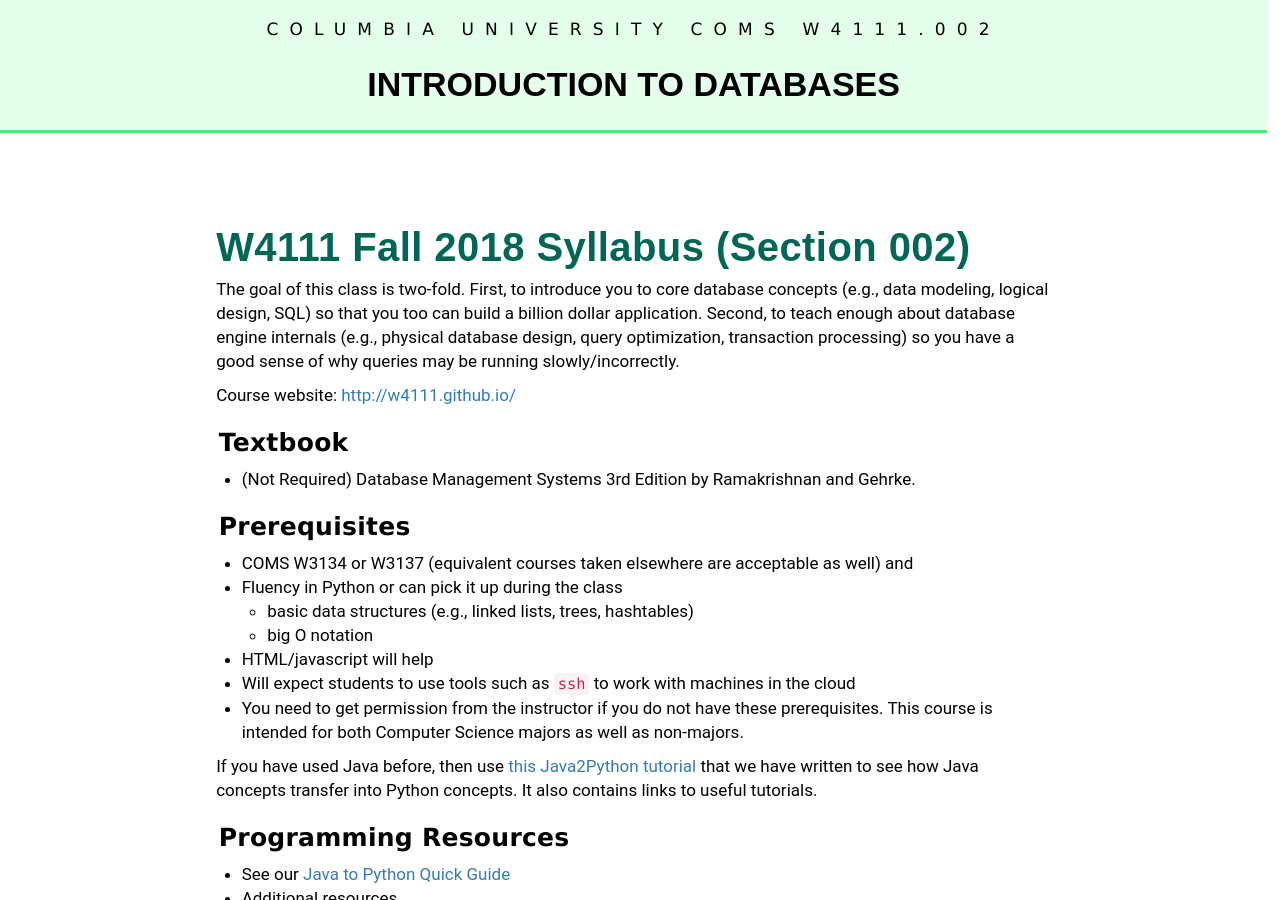
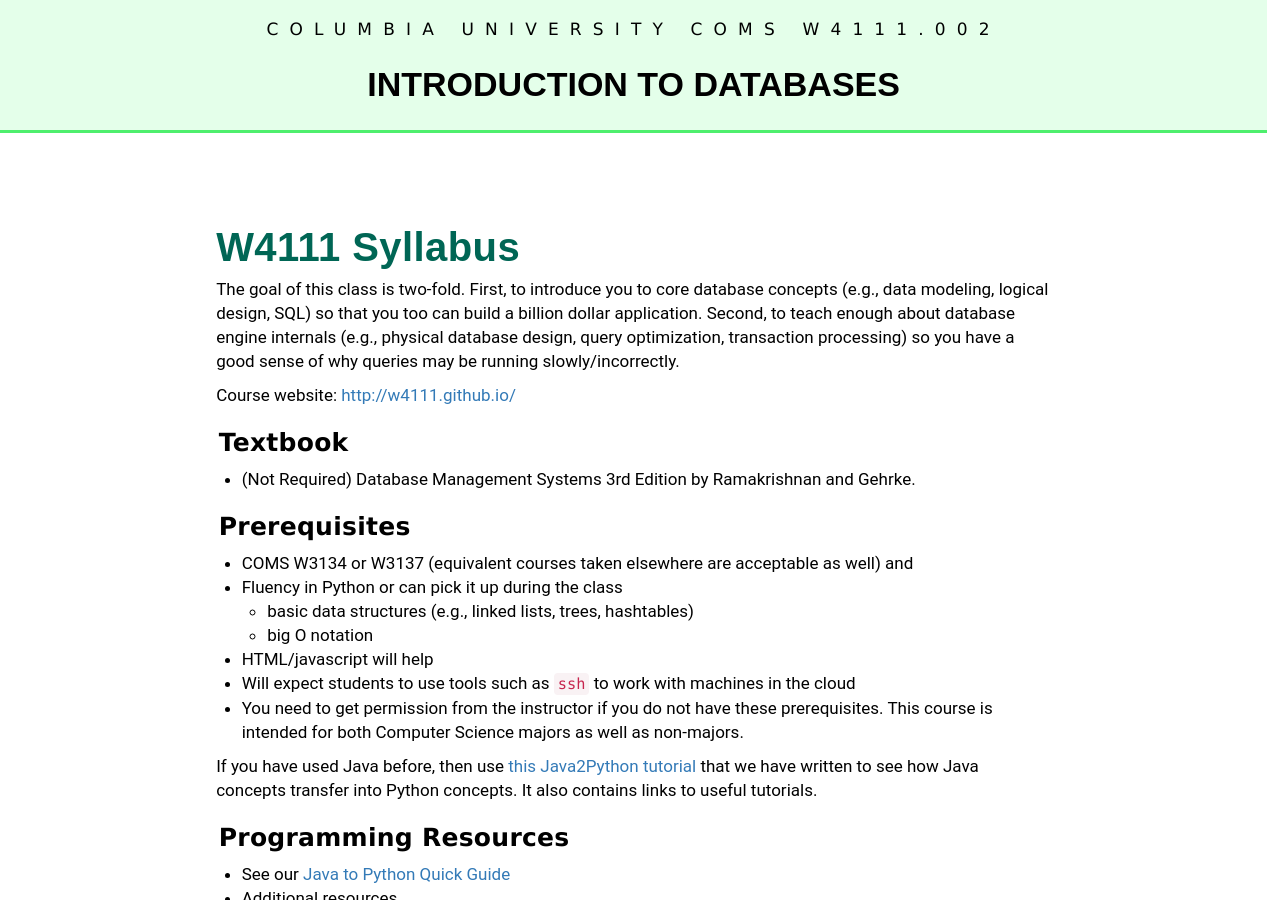
Before and after one commit to amitashukla/w4111.github.io-1, a Jekyll site: the page built from syllabus.md, in a window 1280 px wide and 900 px high. Built offline with Jekyll 4.4.1, drawn with Linux system fonts in a browser that asks for light colours; our own code applies the rules of GitHub Pages for plain Markdown files.

Commit message:
updated site

```diff
--- a/syllabus.md
+++ b/syllabus.md
@@ -2,7 +2,7 @@
 layout: page
 ---
 
-## W4111 Fall 2018 Syllabus (Section 002)
+## W4111 Syllabus
 
 
 The goal of this class is two-fold.  First, to introduce
@@ -160,7 +160,7 @@ When using late days, note that homeworks tend to get harder later in the course
 
 ### Communication
 
-* **(Preferred)**:[Piazza](https://piazza.com/class/jgwnwiy186d6pu)
+* **(Preferred)**:[Piazza](https://piazza.com/class/jqob2b49yne360)
 * **(Least Preferred)**: Email course staff.  There are too many people in the course for this to be a primary option!
 * Announcements will be on website and via emails using Piazza
 
```
